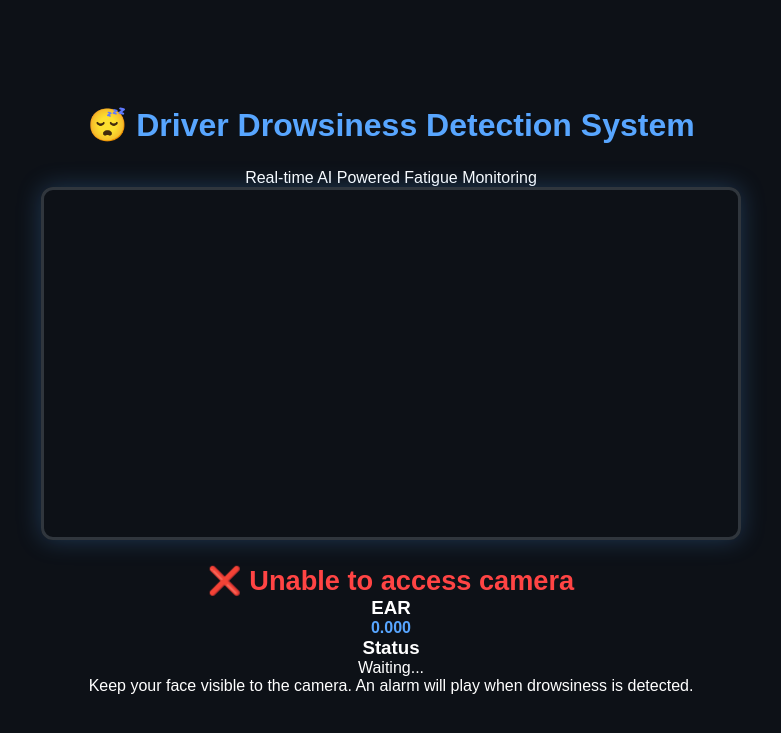
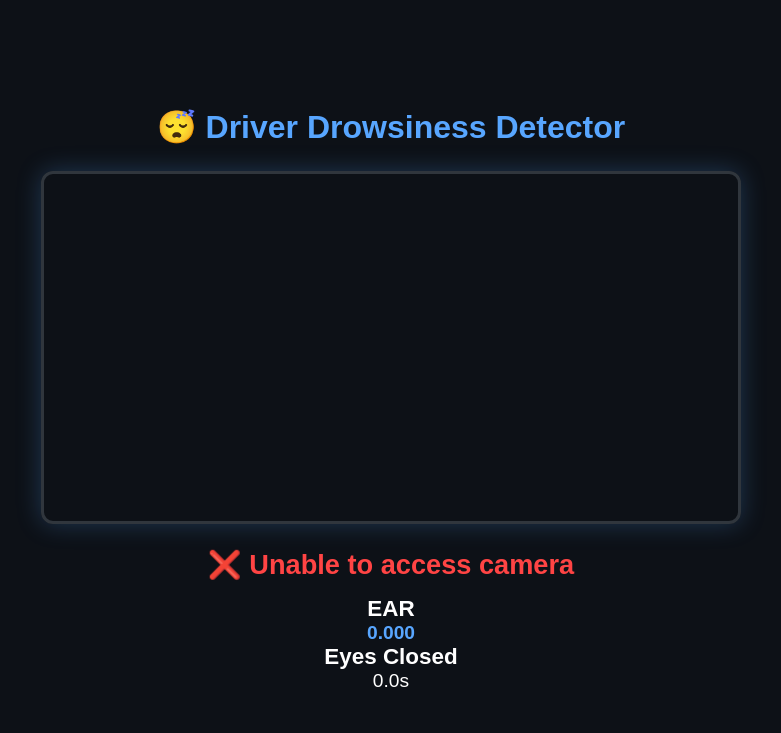
Before and after one commit to someone1928/testdd2, a Flask app: page / in a window 1280 px wide. Shown: the top 733 px of the page, without its empty margins (249-1030 px from the left). Run offline with Flask 3, Linux system fonts and the light colour scheme.

Commit message:
Refactor index.html for Driver Drowsiness Detection
Updated the HTML structure and content for the Driver Drowsiness Detection System.

```diff
--- a/templates/index.html
+++ b/templates/index.html
@@ -2,23 +2,28 @@
 <html lang="en">
 
 <head>
+
     <meta charset="UTF-8">
-    <meta name="viewport" content="width=device-width, initial-scale=1.0">
 
-    <title>Driver Drowsiness Detection System</title>
+    <meta
+        name="viewport"
+        content="width=device-width, initial-scale=1.0"
+    >
 
-    <link rel="stylesheet"
-          href="{{ url_for('static', filename='css/style.css') }}">
+    <title>Driver Drowsiness Detection</title>
+
+    <link
+        rel="stylesheet"
+        href="{{ url_for('static', filename='css/style.css') }}"
+    >
+
 </head>
 
 <body>
 
     <div class="container">
 
-        <header>
-            <h1>😴 Driver Drowsiness Detection System</h1>
-            <p>Real-time AI Powered Fatigue Monitoring</p>
-        </header>
+        <h1>😴 Driver Drowsiness Detector</h1>
 
         <div class="video-container">
 
@@ -36,54 +41,38 @@
 
         </div>
 
-        <div id="status" class="status">
+        <div
+            id="status"
+            class="status"
+        >
             Initializing Camera...
         </div>
 
-        <div class="info-card">
+        <div class="info">
 
-            <div class="info-item">
+            <div class="card">
+
                 <h3>EAR</h3>
+
                 <span id="ear">0.000</span>
+
             </div>
 
-            <div class="info-item">
-                <h3>Status</h3>
-                <span id="state">Waiting...</span>
+            <div class="card">
+
+                <h3>Eyes Closed</h3>
+
+                <span id="closed-time">0.0</span>s
+
             </div>
-
-        </div>
-
-        <div class="footer">
-
-            <p>
-                Keep your face visible to the camera.
-                An alarm will play when drowsiness is detected.
-            </p>
 
         </div>
 
     </div>
 
-    <!-- Hidden canvas used for capturing frames -->
-    <canvas
-        id="captureCanvas"
-        hidden
-    ></canvas>
-
-    <!-- Alarm -->
-    <audio
-        id="alarm"
-        preload="auto"
-    >
-        <source
-            src="{{ url_for('static', filename='alarm.wav') }}"
-            type="audio/wav">
-    </audio>
-
     <script
-        src="{{ url_for('static', filename='js/script.js') }}">
-    </script>
+        src="{{ url_for('static', filename='js/script.js') }}"
+    ></script>
 
 </body>
 
```
